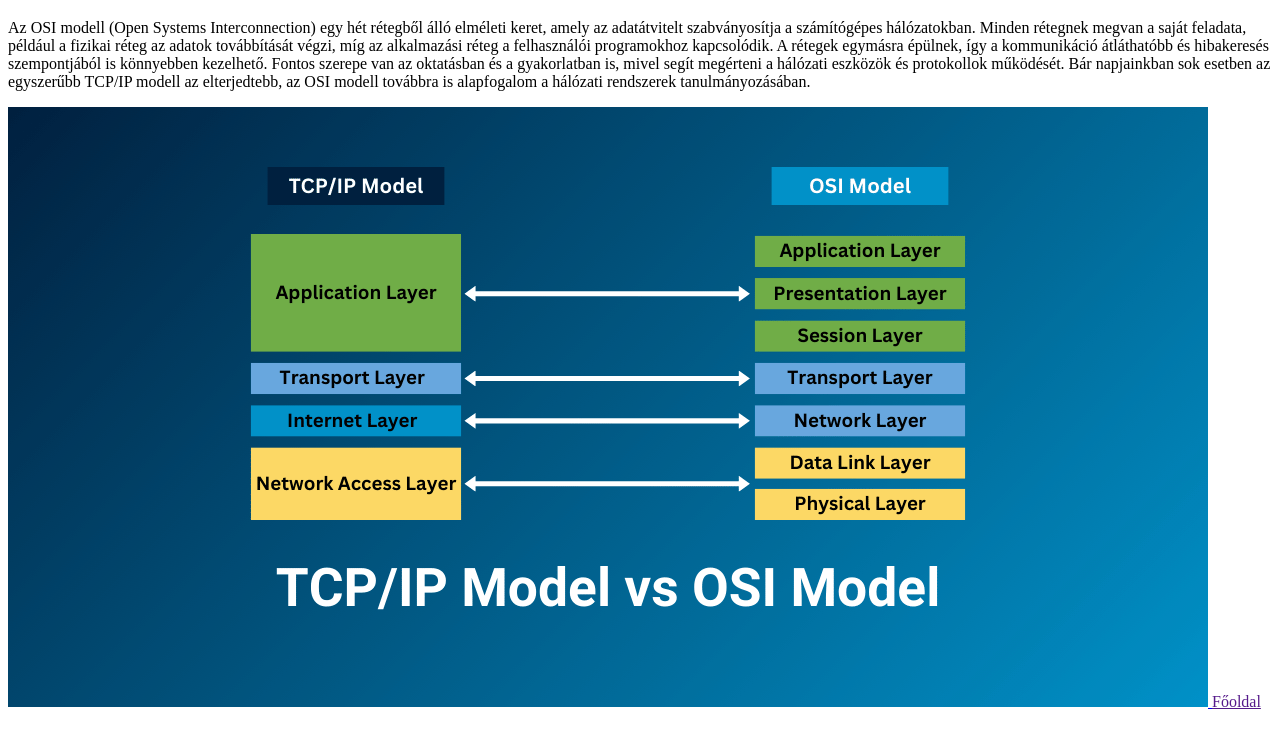
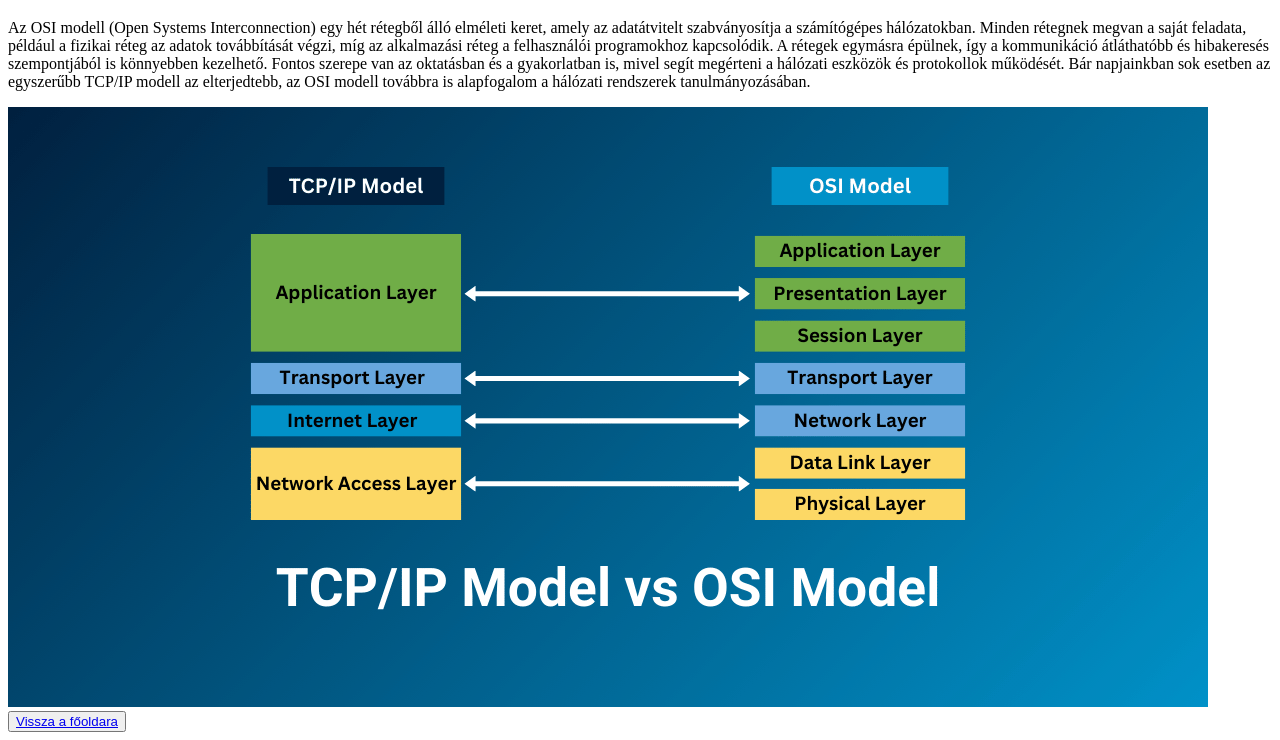
Before and after one commit to KrisszKO/Cloud_Circuitry, a plain HTML site: page attila/osi.html in a window 1280 px wide. Shown: the part 61-801 px from the top of the page. Drawn offline with Linux system fonts and the light colour scheme.

Commit message:
Beillesztettem a főoldalra mutató hivatkozást

```diff
--- a/attila/osi.html
+++ b/attila/osi.html
@@ -19,8 +19,6 @@ Bár napjainkban sok esetben az egyszerűbb TCP/IP modell az elterjedtebb, az OS
 <a href="https://encryptinsights.com/wp-content/uploads/2024/08/tcp-ip-model-vs-osi-model-comparison.png">
   <img src="tcp-ip-model-vs-osi-model.png" alt="Egy kép az OSI modell és a TCP/IP modell összehasonlításáról">
 </a>
-<a href="">
-    Főoldal
-</a>
+<div><button><a href="../Zolta/index.html">Vissza a főoldara</a></button></div>
 </body>
 </html>
```
